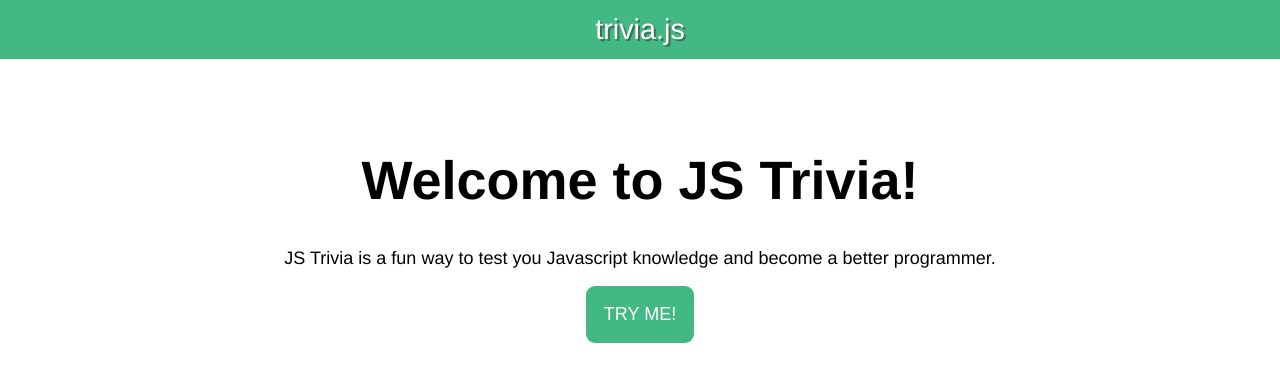
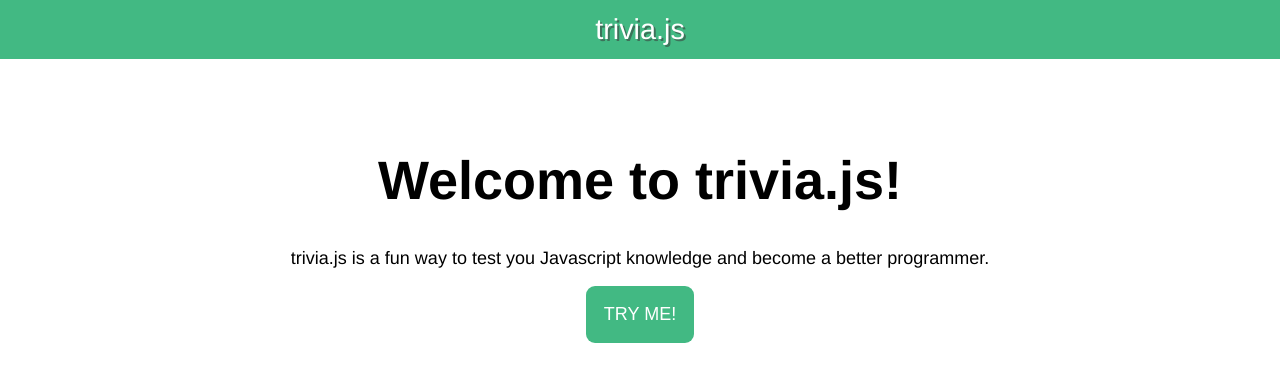
Before and after one commit to smonusbonus/trivia-js, a Vue app: page / in a window 1280 px wide. Shown: the top 382 px of the page. Built offline with nearby package versions, Linux system fonts and the light colour scheme; a web font is replaced by a local one.

Commit message:
Update quiz name on welcome page

```diff
--- a/src/components/Hello.vue
+++ b/src/components/Hello.vue
@@ -6,8 +6,8 @@
       <span class="time" v-if="game.hasStarted">Time left: <strong>{{ game.timeLeft / 1000 }}</strong></span>
     </header>
     <div class="welcome-message" v-if="!game.hasStarted">
-      <h1>Welcome to JS Trivia!</h1>
-      <p>JS Trivia is a fun way to test you Javascript knowledge and become a better programmer.</p>
+      <h1>Welcome to trivia.js!</h1>
+      <p>trivia.js is a fun way to test you Javascript knowledge and become a better programmer.</p>
       <button type="button" v-on:click="game.startGame()">Try me!</button>
     </div>
     <div class="game" v-if="game.hasStarted && !game.gameOver">
```
